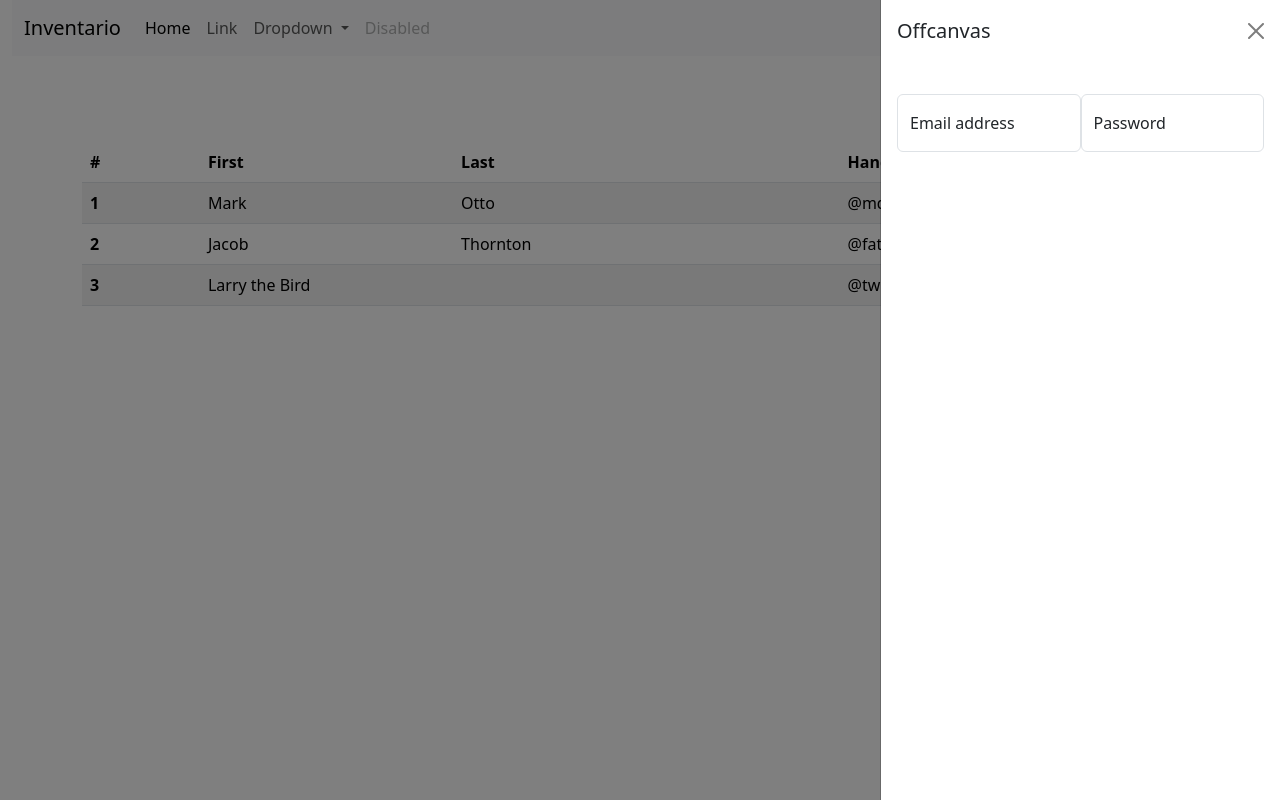
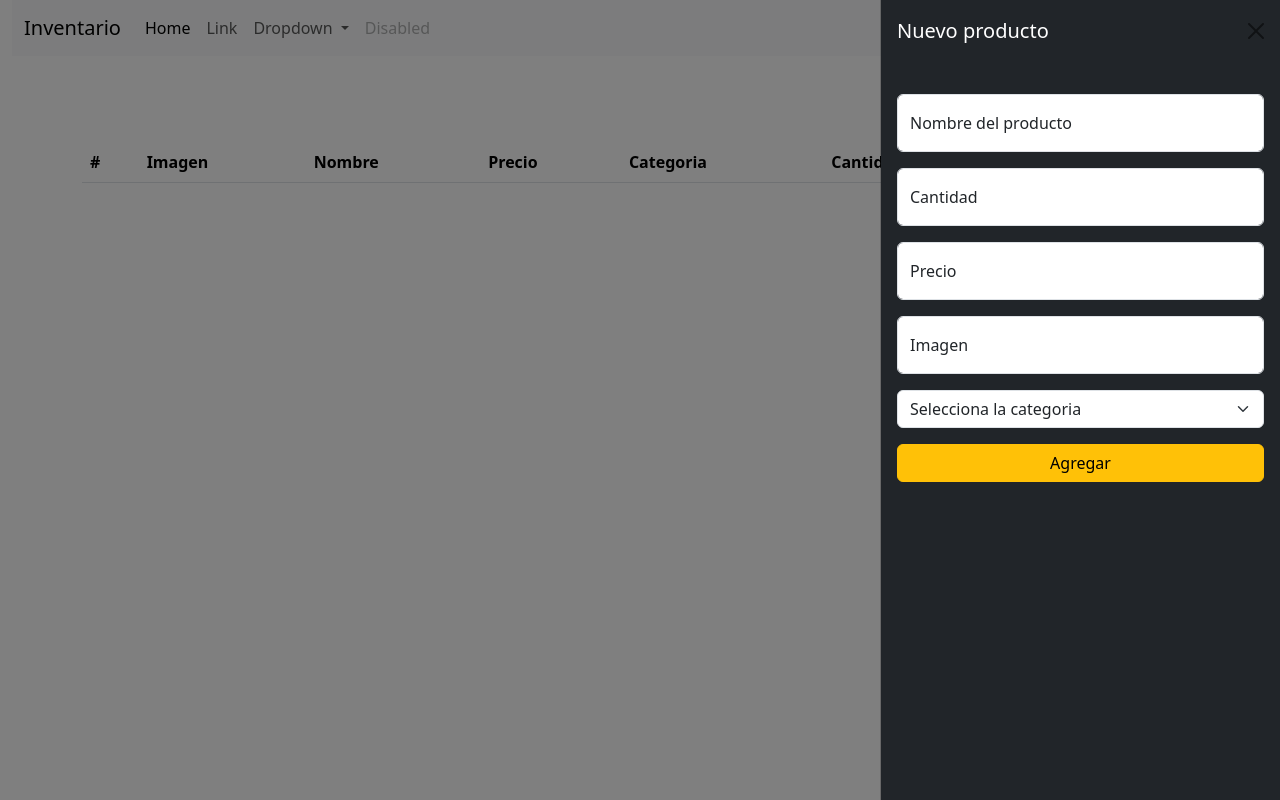
Before and after one commit to kwmejia/JAVASCRIPT_LOVELACE, a plain HTML site: page 12 - Bootstrap/index.html in a window 1280 px wide. Both pictures are taken after a click on the button "Agregar producto". Drawn offline with nearby package versions, Linux system fonts and the light colour scheme.

Commit message:
Inventario

```diff
--- a/12 - Bootstrap/index.html
+++ b/12 - Bootstrap/index.html
@@ -92,14 +92,17 @@
               Agregar producto
             </button>
             <div
-              class="offcanvas offcanvas-end"
+              class="offcanvas offcanvas-end bg-dark"
               tabindex="-1"
               id="offcanvasNavbar"
               aria-labelledby="offcanvasNavbarLabel"
             >
               <div class="offcanvas-header">
-                <h5 class="offcanvas-title" id="offcanvasNavbarLabel">
-                  Offcanvas
+                <h5
+                  class="offcanvas-title text-white"
+                  id="offcanvasNavbarLabel"
+                >
+                  Nuevo producto
                 </h5>
                 <button
                   type="button"
@@ -108,27 +111,66 @@
                   aria-label="Close"
                 ></button>
               </div>
-              <div class="offcanvas-body">
+              <div class="offcanvas-body bg-dark">
                 <!-- Formulario -->
-                <form class="d-flex mt-3">
+                <form class="mt-3">
                   <div class="form-floating mb-3">
                     <input
-                      type="email"
+                      type="text"
                       class="form-control"
-                      id="floatingInput"
-                      placeholder="name@example.com"
+                      id="nombre_producto"
+                      placeholder="Ejm: Azucar"
                     />
-                    <label for="floatingInput">Email address</label>
+                    <label for="nombre_producto">Nombre del producto</label>
                   </div>
-                  <div class="form-floating">
+                  <div class="form-floating mb-3">
                     <input
-                      type="password"
+                      type="number"
                       class="form-control"
-                      id="floatingPassword"
-                      placeholder="Password"
+                      id="cantidad_producto"
+                      placeholder="ejm: 5"
                     />
-                    <label for="floatingPassword">Password</label>
+                    <label for="cantidad_producto">Cantidad</label>
                   </div>
+
+                  <div class="form-floating mb-3">
+                    <input
+                      type="number"
+                      class="form-control"
+                      id="precio_producto"
+                      placeholder="ejm: 5.0"
+                    />
+                    <label for="precio_producto">Precio</label>
+                  </div>
+
+                  <div class="form-floating mb-3">
+                    <input
+                      type="text"
+                      class="form-control"
+                      id="imagen_producto"
+                      placeholder="ejm: 5.0"
+                    />
+                    <label for="imagen_producto">Imagen</label>
+                  </div>
+
+                  <select
+                    class="form-select"
+                    aria-label="Default select example"
+                    id="categoria_producto"
+                  >
+                    <option selected disabled value="">
+                      Selecciona la categoria
+                    </option>
+                    <option value="Lacteo">Lacteo</option>
+                    <option value="Proteina">Proteina</option>
+                    <option value="Carbohidrato">Carbohidrato</option>
+                    <option value="Frutas">Frutas</option>
+                    <option value="Verduras">Verduras</option>
+                  </select>
+
+                  <button id="btn_agregar" class="btn btn-warning w-100 mt-3">
+                    Agregar
+                  </button>
                 </form>
               </div>
             </div>
@@ -140,39 +182,26 @@
             <thead>
               <tr>
                 <th scope="col">#</th>
-                <th scope="col">First</th>
-                <th scope="col">Last</th>
-                <th scope="col">Handle</th>
+                <th scope="col">Imagen</th>
+                <th scope="col">Nombre</th>
+                <th scope="col">Precio</th>
+                <th scope="col">Categoria</th>
+                <th scope="col">Cantidad</th>
+                <th scope="col">Acciones</th>
               </tr>
             </thead>
-            <tbody>
-              <tr>
-                <th scope="row">1</th>
-                <td>Mark</td>
-                <td>Otto</td>
-                <td>@mdo</td>
-              </tr>
-              <tr>
-                <th scope="row">2</th>
-                <td>Jacob</td>
-                <td>Thornton</td>
-                <td>@fat</td>
-              </tr>
-              <tr>
-                <th scope="row">3</th>
-                <td colspan="2">Larry the Bird</td>
-                <td>@twitter</td>
-              </tr>
-            </tbody>
+            <tbody id="tbody"></tbody>
           </table>
         </div>
       </div>
     </main>
-
+    <!-- scripts -->
     <script
       src="https://cdn.jsdelivr.net/npm/bootstrap@5.3.2/dist/js/bootstrap.bundle.min.js"
       integrity="sha384-C6RzsynM9kWDrMNeT87bh95OGNyZPhcTNXj1NW7RuBCsyN/o0jlpcV8Qyq46cDfL"
       crossorigin="anonymous"
     ></script>
+
+    <script src="js/app.js"></script>
   </body>
 </html>
--- /dev/null
+++ b/12 - Bootstrap/js/app.js
@@ -0,0 +1,14 @@
+// Selectores
+const tbody = document.querySelector("#tbody");
+
+//Lista de productos
+const listaProductos = [
+    {
+        id: Date.now(),
+        nombre: "Pastas",
+        precio: 5.0,
+        cantidad: 10,
+        imagen: "",
+        categoria: "Carbohidrato"
+    }
+];
```
